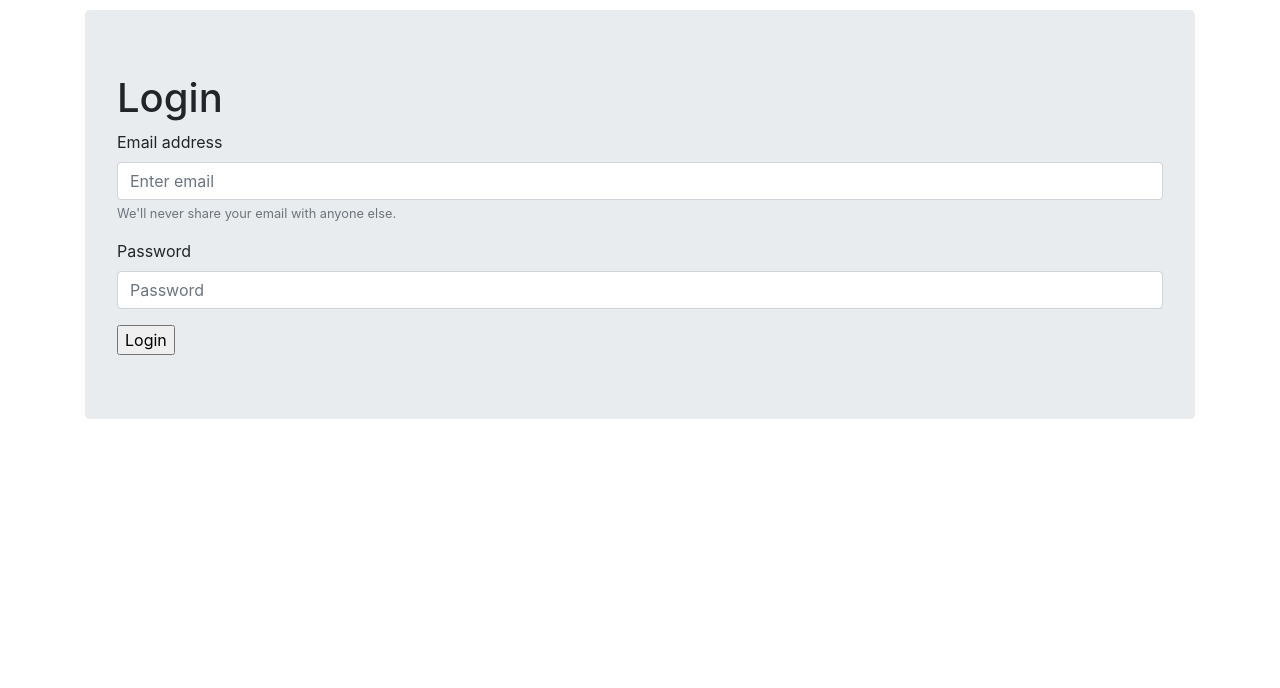
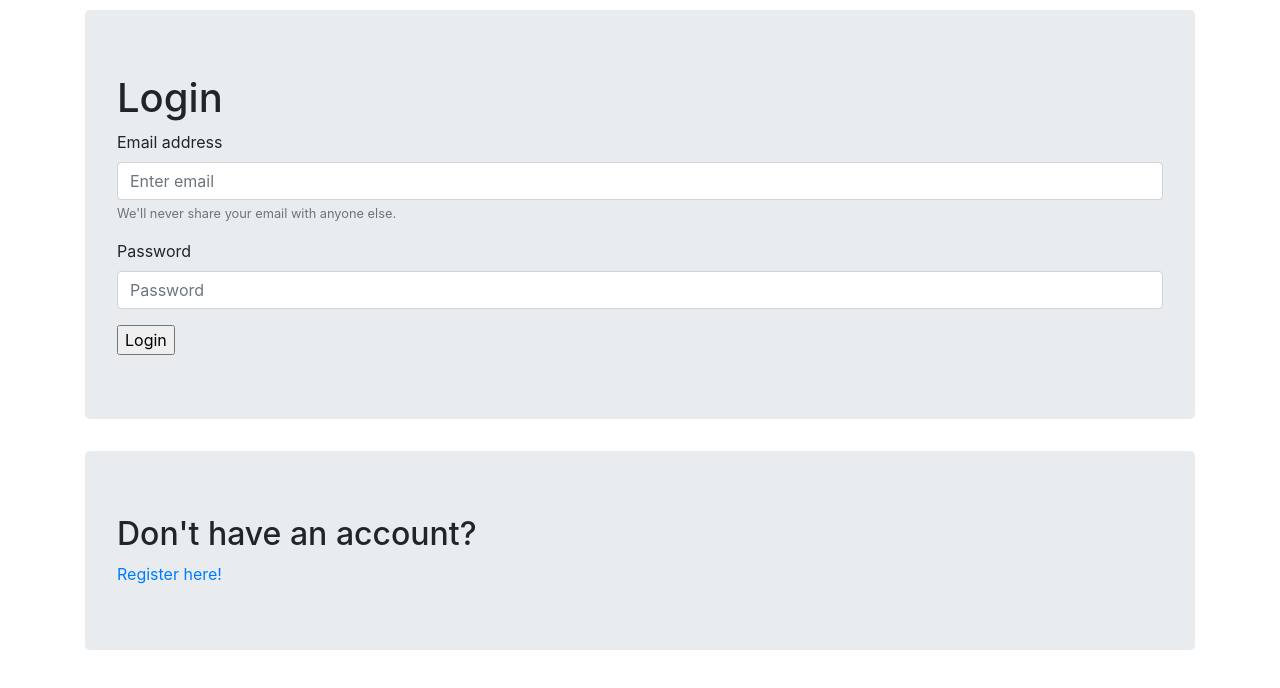
Before and after one commit to Tafir/dashboard, a React (Create React App) app in the folder frontend/: page /login in a window 1280 px wide. Shown: the top 688 px of the page. Built offline with nearby package versions, Linux system fonts and the light colour scheme; no server answers.

Commit message:
Login page update

```diff
--- a/frontend/src/components/login-form/login-form.component.tsx
+++ b/frontend/src/components/login-form/login-form.component.tsx
@@ -1,16 +1,18 @@
 import React from "react";
+import { Link } from "react-router-dom";
 
 import Form from 'react-bootstrap/Form';
 import Alert from 'react-bootstrap/Alert';
 import Container from 'react-bootstrap/Container';
 import Jumbotron from 'react-bootstrap/Jumbotron';
 
+import { LoginFormComponentProps } from "./login-form.types";
+
 import "./login-form.styles.css";
 
-// CHANGE TYPE HERE
-export const LoginForm = ({ handleSubmit, error }: any) => {
+export const LoginForm = ({ handleSubmit, error }: LoginFormComponentProps) => {
     return (
-        <Container className="container">
+        <Container className="login-container">
             <Jumbotron className="jumbotron">
                 <h1>Login</h1>
                 <Form onSubmit={handleSubmit}>
@@ -30,12 +32,16 @@ export const LoginForm = ({ handleSubmit, error }: any) => {
                     </div>
                 </Form>
                 {error &&
-                    <Alert variant="danger" className="jumbotron-alert">
+                    <Alert variant="danger" className="login-jumbotron-alert">
                         <Alert.Heading>Authentication Error</Alert.Heading>
                         <p>{error}</p>
                     </Alert>
                 }
             </Jumbotron>
+            <Jumbotron className="jumbotron">
+                <h2>Don't have an account?</h2>
+                <Link to="/register">Register here!</Link>
+            </Jumbotron>
         </Container>
     );
 }
--- a/frontend/src/components/login-form/login-form.container.tsx
+++ b/frontend/src/components/login-form/login-form.container.tsx
@@ -2,8 +2,9 @@ import React, { useState } from 'react';
 
 import { UserLoginRequest } from "../../models/UserLoginRequest";
 import { LoginForm } from './login-form.component';
+import { LoginFormContainerProps } from './login-form.types';
 
-export const LoginFormContainer = ({ setAuth }: any) => {
+export const LoginFormContainer = ({ setAuth }: LoginFormContainerProps) => {
     const [error, setError] = useState("");
 
 
--- a/frontend/src/components/login-form/login-form.styles.css
+++ b/frontend/src/components/login-form/login-form.styles.css
@@ -1,7 +1,7 @@
-.container{
+.login-container{
     margin-top: 10px;
 }
 
-.jumbotron-alert{
+.login-jumbotron-alert{
     margin-top: 10px;
 }
```
Also changed, not shown: frontend/src/components/login-form/login-form.types.tsx (added, +8 -0 lines).
